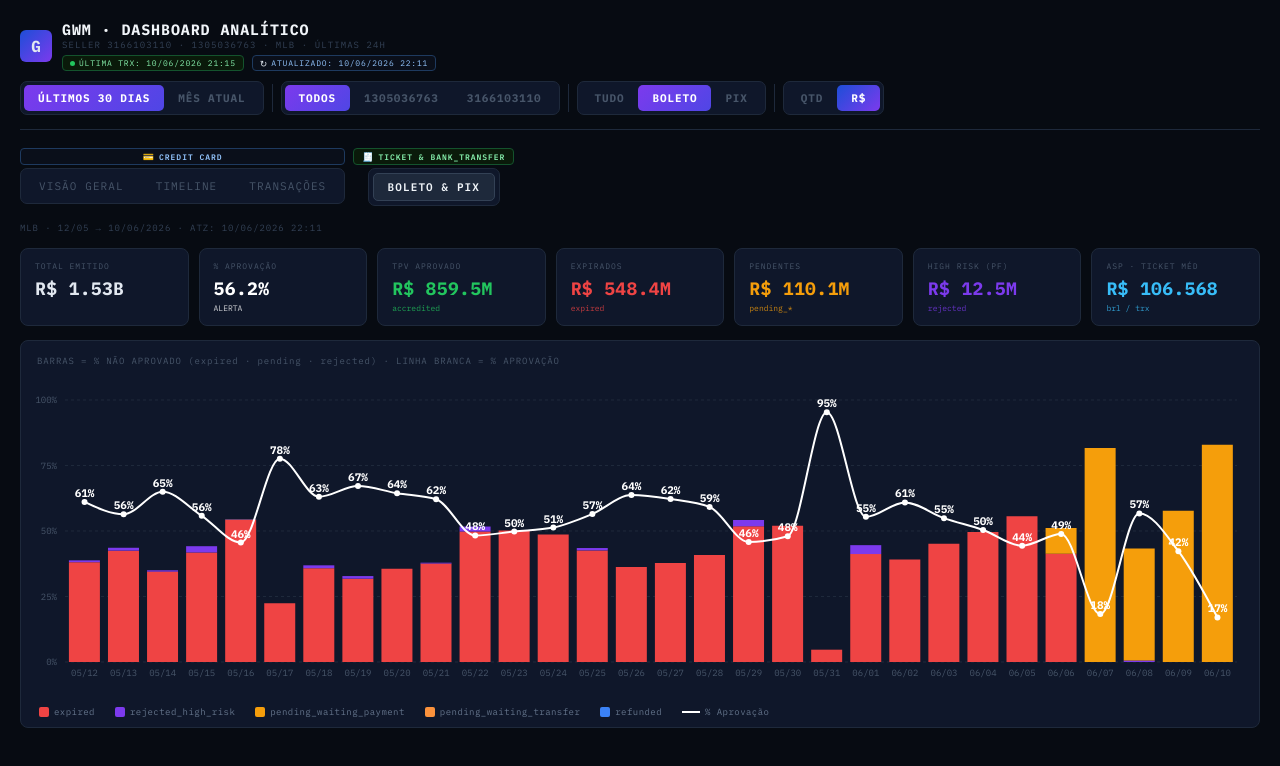
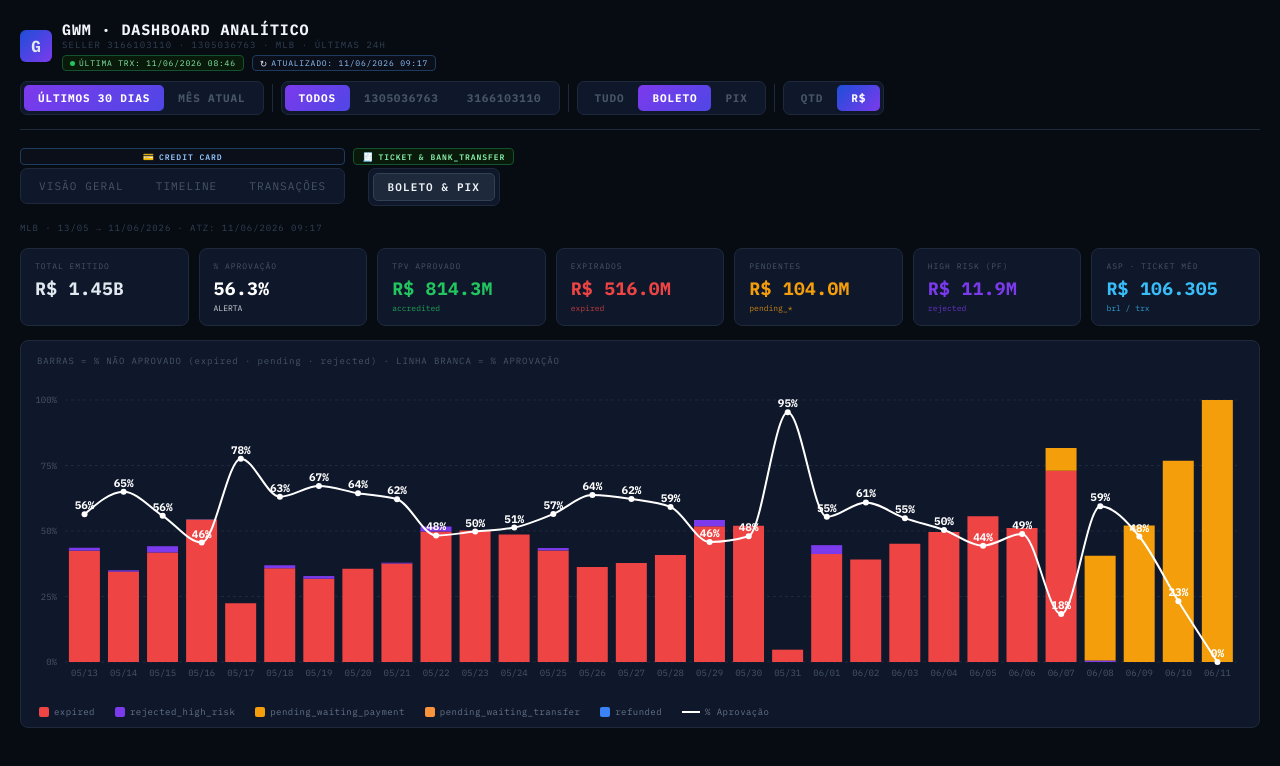
Before and after one commit to lucasmartinelli-code/gwm-dashboard, a React (Create React App) app: page / in a window 1280 px wide. Shown: the top 766 px of the page. Built offline with nearby package versions, Linux system fonts and the light colour scheme.

Commit message:
data: auto-update NRT 2026-06-11 09:16

```diff
--- a/src/GWMBoletoPixData.js
+++ b/src/GWMBoletoPixData.js
@@ -1,23 +1,9 @@
 // Gerado automaticamente — não editar manualmente
 // Fonte: BT_MP_PAY_PAYMENTS_NRT | MLB | não-cartão | sellers GWM
 // Período: últimos 30 dias
-export const BP_UPDATED = "10/06/2026 22:11";
+export const BP_UPDATED = "11/06/2026 09:17";
 
 export const RAW_BP = [
-  {f:"2026-05-12",s:"1305036763",m:"account_money",si:"approved",d:"accredited",q:1,b:28443},
-  {f:"2026-05-12",s:"1305036763",m:"bolbradesco",si:"approved",d:"accredited",q:289,b:31476477},
-  {f:"2026-05-12",s:"1305036763",m:"bolbradesco",si:"cancelled",d:"expired",q:152,b:21156568},
-  {f:"2026-05-12",s:"1305036763",m:"bolbradesco",si:"refunded",d:"refunded",q:1,b:9000},
-  {f:"2026-05-12",s:"1305036763",m:"bolbradesco",si:"rejected",d:"rejected_high_risk",q:4,b:637800},
-  {f:"2026-05-12",s:"1305036763",m:"pix",si:"approved",d:"accredited",q:137,b:6064523},
-  {f:"2026-05-12",s:"1305036763",m:"pix",si:"cancelled",d:"expired",q:104,b:5028239},
-  {f:"2026-05-12",s:"1305036763",m:"pix",si:"refunded",d:"refunded",q:7,b:63000},
-  {f:"2026-05-12",s:"3166103110",m:"bolbradesco",si:"approved",d:"accredited",q:244,b:22191944},
-  {f:"2026-05-12",s:"3166103110",m:"bolbradesco",si:"cancelled",d:"expired",q:109,b:12319034},
-  {f:"2026-05-12",s:"3166103110",m:"pix",si:"approved",d:"accredited",q:87,b:3485415},
-  {f:"2026-05-12",s:"3166103110",m:"pix",si:"cancelled",d:"expired",q:32,b:2477059},
-  {f:"2026-05-12",s:"3166103110",m:"pix",si:"refunded",d:"refunded",q:8,b:72000},
-  {f:"2026-05-12",s:"3166103110",m:"pix",si:"rejected",d:"rejected_high_risk",q:1,b:302680},
   {f:"2026-05-13",s:"1305036763",m:"bolbradesco",si:"approved",d:"accredited",q:256,b:25202893},
   {f:"2026-05-13",s:"1305036763",m:"bolbradesco",si:"cancelled",d:"expired",q:163,b:18363759},
   {f:"2026-05-13",s:"1305036763",m:"bolbradesco",si:"rejected",d:"rejected_high_risk",q:10,b:753964},
@@ -268,42 +254,48 @@ export const RAW_BP = [
   {f:"2026-06-06",s:"1305036763",m:"pix",si:"approved",d:"accredited",q:69,b:1084886},
   {f:"2026-06-06",s:"1305036763",m:"pix",si:"cancelled",d:"expired",q:16,b:391591},
   {f:"2026-06-06",s:"3166103110",m:"bolbradesco",si:"approved",d:"accredited",q:9,b:371000},
-  {f:"2026-06-06",s:"3166103110",m:"bolbradesco",si:"pending",d:"pending_waiting_payment",q:6,b:594333},
+  {f:"2026-06-06",s:"3166103110",m:"bolbradesco",si:"cancelled",d:"expired",q:6,b:594333},
   {f:"2026-06-06",s:"3166103110",m:"pix",si:"approved",d:"accredited",q:9,b:268545},
   {f:"2026-06-06",s:"3166103110",m:"pix",si:"cancelled",d:"expired",q:2,b:98930},
   {f:"2026-06-07",s:"1305036763",m:"bolbradesco",si:"approved",d:"accredited",q:3,b:113700},
-  {f:"2026-06-07",s:"1305036763",m:"bolbradesco",si:"pending",d:"pending_waiting_payment",q:5,b:453000},
+  {f:"2026-06-07",s:"1305036763",m:"bolbradesco",si:"cancelled",d:"expired",q:5,b:453000},
   {f:"2026-06-07",s:"1305036763",m:"pix",si:"approved",d:"accredited",q:1,b:9000},
   {f:"2026-06-07",s:"1305036763",m:"pix",si:"cancelled",d:"expired",q:6,b:54000},
   {f:"2026-06-07",s:"3166103110",m:"bolbradesco",si:"pending",d:"pending_waiting_payment",q:1,b:54000},
   {f:"2026-06-07",s:"3166103110",m:"pix",si:"cancelled",d:"expired",q:1,b:9000},
-  {f:"2026-06-08",s:"1305036763",m:"bolbradesco",si:"approved",d:"accredited",q:342,b:34586423},
-  {f:"2026-06-08",s:"1305036763",m:"bolbradesco",si:"pending",d:"pending_waiting_payment",q:193,b:25055384},
+  {f:"2026-06-08",s:"1305036763",m:"bolbradesco",si:"approved",d:"accredited",q:347,b:36163738},
+  {f:"2026-06-08",s:"1305036763",m:"bolbradesco",si:"pending",d:"pending_waiting_payment",q:188,b:23478069},
   {f:"2026-06-08",s:"1305036763",m:"bolbradesco",si:"rejected",d:"rejected_high_risk",q:5,b:442905},
   {f:"2026-06-08",s:"1305036763",m:"pix",si:"approved",d:"accredited",q:184,b:7549378},
   {f:"2026-06-08",s:"1305036763",m:"pix",si:"cancelled",d:"expired",q:77,b:4536878},
   {f:"2026-06-08",s:"1305036763",m:"pix",si:"rejected",d:"rejected_high_risk",q:1,b:113300},
-  {f:"2026-06-08",s:"3166103110",m:"bolbradesco",si:"approved",d:"accredited",q:56,b:6465059},
-  {f:"2026-06-08",s:"3166103110",m:"bolbradesco",si:"pending",d:"pending_waiting_payment",q:47,b:5843357},
+  {f:"2026-06-08",s:"3166103110",m:"bolbradesco",si:"approved",d:"accredited",q:58,b:6863979},
+  {f:"2026-06-08",s:"3166103110",m:"bolbradesco",si:"pending",d:"pending_waiting_payment",q:45,b:5444437},
   {f:"2026-06-08",s:"3166103110",m:"pix",si:"approved",d:"accredited",q:25,b:1767179},
   {f:"2026-06-08",s:"3166103110",m:"pix",si:"cancelled",d:"expired",q:12,b:948892},
-  {f:"2026-06-09",s:"1305036763",m:"bolbradesco",si:"approved",d:"accredited",q:231,b:21432245},
-  {f:"2026-06-09",s:"1305036763",m:"bolbradesco",si:"pending",d:"pending_waiting_payment",q:262,b:26678835},
+  {f:"2026-06-09",s:"1305036763",m:"bolbradesco",si:"approved",d:"accredited",q:242,b:24097511},
+  {f:"2026-06-09",s:"1305036763",m:"bolbradesco",si:"pending",d:"pending_waiting_payment",q:251,b:24013568},
   {f:"2026-06-09",s:"1305036763",m:"pix",si:"approved",d:"accredited",q:189,b:7393935},
-  {f:"2026-06-09",s:"1305036763",m:"pix",si:"cancelled",d:"expired",q:61,b:5596969},
-  {f:"2026-06-09",s:"1305036763",m:"pix",si:"pending",d:"pending_waiting_transfer",q:2,b:18000},
-  {f:"2026-06-09",s:"3166103110",m:"bolbradesco",si:"approved",d:"accredited",q:42,b:2806012},
-  {f:"2026-06-09",s:"3166103110",m:"bolbradesco",si:"pending",d:"pending_waiting_payment",q:69,b:6392509},
+  {f:"2026-06-09",s:"1305036763",m:"pix",si:"cancelled",d:"expired",q:63,b:5614969},
+  {f:"2026-06-09",s:"3166103110",m:"bolbradesco",si:"approved",d:"accredited",q:44,b:3364252},
+  {f:"2026-06-09",s:"3166103110",m:"bolbradesco",si:"pending",d:"pending_waiting_payment",q:67,b:5834269},
   {f:"2026-06-09",s:"3166103110",m:"pix",si:"approved",d:"accredited",q:44,b:2380670},
   {f:"2026-06-09",s:"3166103110",m:"pix",si:"cancelled",d:"expired",q:22,b:2175760},
-  {f:"2026-06-10",s:"1305036763",m:"bolbradesco",si:"approved",d:"accredited",q:110,b:8074707},
-  {f:"2026-06-10",s:"1305036763",m:"bolbradesco",si:"pending",d:"pending_waiting_payment",q:328,b:33741094},
+  {f:"2026-06-10",s:"1305036763",m:"bolbradesco",si:"approved",d:"accredited",q:117,b:9575112},
+  {f:"2026-06-10",s:"1305036763",m:"bolbradesco",si:"pending",d:"pending_waiting_payment",q:322,b:32249689},
   {f:"2026-06-10",s:"1305036763",m:"bolbradesco",si:"rejected",d:"rejected_high_risk",q:1,b:9000},
-  {f:"2026-06-10",s:"1305036763",m:"pix",si:"approved",d:"accredited",q:214,b:7449297},
-  {f:"2026-06-10",s:"1305036763",m:"pix",si:"pending",d:"pending_waiting_transfer",q:106,b:5731797},
+  {f:"2026-06-10",s:"1305036763",m:"pix",si:"approved",d:"accredited",q:221,b:7512297},
+  {f:"2026-06-10",s:"1305036763",m:"pix",si:"cancelled",d:"expired",q:6,b:371500},
+  {f:"2026-06-10",s:"1305036763",m:"pix",si:"pending",d:"pending_waiting_transfer",q:96,b:5324297},
   {f:"2026-06-10",s:"1305036763",m:"pix",si:"rejected",d:"rejected_high_risk",q:2,b:18000},
-  {f:"2026-06-10",s:"3166103110",m:"bolbradesco",si:"approved",d:"accredited",q:22,b:1179402},
-  {f:"2026-06-10",s:"3166103110",m:"bolbradesco",si:"pending",d:"pending_waiting_payment",q:81,b:11304651},
+  {f:"2026-06-10",s:"3166103110",m:"bolbradesco",si:"approved",d:"accredited",q:29,b:3006095},
+  {f:"2026-06-10",s:"3166103110",m:"bolbradesco",si:"pending",d:"pending_waiting_payment",q:74,b:9477958},
   {f:"2026-06-10",s:"3166103110",m:"pix",si:"approved",d:"accredited",q:40,b:1250027},
-  {f:"2026-06-10",s:"3166103110",m:"pix",si:"pending",d:"pending_waiting_transfer",q:11,b:572060}
+  {f:"2026-06-10",s:"3166103110",m:"pix",si:"cancelled",d:"expired",q:1,b:9000},
+  {f:"2026-06-10",s:"3166103110",m:"pix",si:"pending",d:"pending_waiting_transfer",q:10,b:563060},
+  {f:"2026-06-11",s:"1305036763",m:"bolbradesco",si:"pending",d:"pending_waiting_payment",q:30,b:2985534},
+  {f:"2026-06-11",s:"1305036763",m:"pix",si:"approved",d:"accredited",q:4,b:106400},
+  {f:"2026-06-11",s:"1305036763",m:"pix",si:"pending",d:"pending_waiting_transfer",q:16,b:889200},
+  {f:"2026-06-11",s:"3166103110",m:"bolbradesco",si:"pending",d:"pending_waiting_payment",q:10,b:438672},
+  {f:"2026-06-11",s:"3166103110",m:"pix",si:"approved",d:"accredited",q:3,b:44025}
 ];
--- a/src/GWMDashboard.jsx
+++ b/src/GWMDashboard.jsx
@@ -3,6 +3,31 @@ import { BarChart, Bar, XAxis, YAxis, Tooltip, ResponsiveContainer, Cell, PieCha
 import { RAW_BP, BP_UPDATED } from "./GWMBoletoPixData";
 
 const RAW = [
+  { id:"162778896543", payerId:"1825918421", collectorId:"3166103110", date:"11/06/2026 08:46", status:"approved", detail:"accredited", amount:35, method:"master", op:"regular_payment" },
+  { id:"163583604730", payerId:"1662418044", collectorId:"3166103110", date:"11/06/2026 08:31", status:"approved", detail:"accredited", amount:35, method:"master", op:"regular_payment" },
+  { id:"163582373196", payerId:"1857752651", collectorId:"3166103110", date:"11/06/2026 08:25", status:"approved", detail:"accredited", amount:56, method:"master", op:"regular_payment" },
+  { id:"162774861673", payerId:"1595619938", collectorId:"3166103110", date:"11/06/2026 08:19", status:"approved", detail:"accredited", amount:35, method:"visa", op:"regular_payment" },
+  { id:"163582202442", payerId:"1226334377", collectorId:"3166103110", date:"11/06/2026 08:10", status:"approved", detail:"accredited", amount:350, method:"master", op:"regular_payment" },
+  { id:"163580249488", payerId:"1730806985", collectorId:"3166103110", date:"11/06/2026 08:05", status:"approved", detail:"accredited", amount:350, method:"visa", op:"regular_payment" },
+  { id:"163581696300", payerId:"1769857865", collectorId:"3166103110", date:"11/06/2026 08:03", status:"approved", detail:"accredited", amount:35, method:"visa", op:"regular_payment" },
+  { id:"163579671836", payerId:"1828906708", collectorId:"3166103110", date:"11/06/2026 08:03", status:"approved", detail:"accredited", amount:35, method:"master", op:"regular_payment" },
+  { id:"163579749298", payerId:"1621377477", collectorId:"3166103110", date:"11/06/2026 07:57", status:"approved", detail:"accredited", amount:35, method:"visa", op:"regular_payment" },
+  { id:"162772811619", payerId:"1453377750", collectorId:"3166103110", date:"11/06/2026 07:57", status:"approved", detail:"accredited", amount:35, method:"visa", op:"regular_payment" },
+  { id:"162774516137", payerId:"2333679069", collectorId:"3166103110", date:"11/06/2026 07:51", status:"approved", detail:"accredited", amount:350, method:"master", op:"regular_payment" },
+  { id:"162772876275", payerId:"1514080415", collectorId:"3166103110", date:"11/06/2026 07:32", status:"approved", detail:"accredited", amount:35, method:"visa", op:"regular_payment" },
+  { id:"163576862960", payerId:"1937174625", collectorId:"3166103110", date:"11/06/2026 07:14", status:"approved", detail:"accredited", amount:35, method:"visa", op:"regular_payment" },
+  { id:"163576504776", payerId:"1494062570", collectorId:"3166103110", date:"11/06/2026 07:04", status:"approved", detail:"accredited", amount:35, method:"master", op:"regular_payment" },
+  { id:"163572760404", payerId:"2207709645", collectorId:"3166103110", date:"11/06/2026 05:33", status:"approved", detail:"accredited", amount:56, method:"master", op:"regular_payment" },
+  { id:"162754809787", payerId:"1620020586", collectorId:"3166103110", date:"11/06/2026 01:12", status:"approved", detail:"accredited", amount:350, method:"visa", op:"regular_payment" },
+  { id:"163558329150", payerId:"2169643241", collectorId:"3166103110", date:"11/06/2026 00:03", status:"approved", detail:"accredited", amount:350, method:"master", op:"regular_payment" },
+  { id:"163558116140", payerId:"1622218196", collectorId:"3166103110", date:"10/06/2026 23:35", status:"approved", detail:"accredited", amount:56, method:"master", op:"regular_payment" },
+  { id:"162749267597", payerId:"1551369841", collectorId:"3166103110", date:"10/06/2026 23:32", status:"approved", detail:"accredited", amount:35, method:"visa", op:"regular_payment" },
+  { id:"162751290397", payerId:"1651008339", collectorId:"3166103110", date:"10/06/2026 23:29", status:"approved", detail:"accredited", amount:35, method:"visa", op:"regular_payment" },
+  { id:"162751236407", payerId:"1696476470", collectorId:"3166103110", date:"10/06/2026 23:28", status:"rejected", detail:"cc_rejected_high_risk", amount:350, method:"master", op:"regular_payment" },
+  { id:"163554466912", payerId:"1599933515", collectorId:"3166103110", date:"10/06/2026 23:07", status:"approved", detail:"accredited", amount:56, method:"master", op:"regular_payment" },
+  { id:"163554754516", payerId:"1616575676", collectorId:"3166103110", date:"10/06/2026 23:07", status:"approved", detail:"accredited", amount:56, method:"master", op:"regular_payment" },
+  { id:"163550290038", payerId:"1588315544", collectorId:"3166103110", date:"10/06/2026 22:33", status:"approved", detail:"accredited", amount:56, method:"master", op:"regular_payment" },
+  { id:"163546714196", payerId:"1505503802", collectorId:"3166103110", date:"10/06/2026 21:48", status:"approved", detail:"accredited", amount:56, method:"master", op:"regular_payment" },
   { id:"163540257262", payerId:"1464637777", collectorId:"3166103110", date:"10/06/2026 21:15", status:"approved", detail:"accredited", amount:35, method:"visa", op:"regular_payment" },
   { id:"162735750281", payerId:"1911628253", collectorId:"3166103110", date:"10/06/2026 21:12", status:"approved", detail:"accredited", amount:35, method:"visa", op:"regular_payment" },
   { id:"163537377832", payerId:"1741407970", collectorId:"3166103110", date:"10/06/2026 21:02", status:"approved", detail:"accredited", amount:56, method:"master", op:"regular_payment" },
@@ -413,66 +438,11 @@ const RAW = [
   { id:"162612816356", payerId:"1581083862", collectorId:"3166103110", date:"05/06/2026 08:37", status:"approved", detail:"accredited", amount:350, method:"visa", op:"regular_payment" },
   { id:"162609434070", payerId:"1581083862", collectorId:"3166103110", date:"05/06/2026 08:36", status:"rejected", detail:"cc_rejected_bad_filled_date", amount:350, method:"visa", op:"regular_payment" },
   { id:"162601826452", payerId:"1453849672", collectorId:"3166103110", date:"05/06/2026 06:43", status:"approved", detail:"accredited", amount:35, method:"master", op:"regular_payment" },
-  { id:"161789902623", payerId:"1553768003", collectorId:"3166103110", date:"05/06/2026 01:14", status:"approved", detail:"accredited", amount:56, method:"master", op:"regular_payment" },
-  { id:"161783617605", payerId:"1432828768", collectorId:"3166103110", date:"04/06/2026 23:54", status:"approved", detail:"accredited", amount:35, method:"master", op:"regular_payment" },
-  { id:"162577889404", payerId:"3170792492", collectorId:"3166103110", date:"04/06/2026 23:06", status:"approved", detail:"accredited", amount:35, method:"master", op:"regular_payment" },
-  { id:"161773398565", payerId:"1622477761", collectorId:"3166103110", date:"04/06/2026 21:52", status:"approved", detail:"accredited", amount:35, method:"master", op:"regular_payment" },
-  { id:"161754865943", payerId:"1911048956", collectorId:"3166103110", date:"04/06/2026 20:03", status:"approved", detail:"accredited", amount:35, method:"master", op:"regular_payment" },
-  { id:"162550842548", payerId:"2122345309", collectorId:"3166103110", date:"04/06/2026 19:35", status:"approved", detail:"accredited", amount:35, method:"visa", op:"regular_payment" },
-  { id:"162548295666", payerId:"2122345309", collectorId:"3166103110", date:"04/06/2026 19:33", status:"rejected", detail:"cc_rejected_bad_filled_security_code", amount:35, method:"visa", op:"regular_payment" },
-  { id:"162548938854", payerId:"1537284398", collectorId:"3166103110", date:"04/06/2026 19:28", status:"approved", detail:"accredited", amount:35, method:"master", op:"regular_payment" },
-  { id:"161740333029", payerId:"1568038156", collectorId:"3166103110", date:"04/06/2026 18:28", status:"approved", detail:"accredited", amount:35, method:"master", op:"regular_payment" },
-  { id:"162532134874", payerId:"1909242051", collectorId:"3166103110", date:"04/06/2026 17:51", status:"approved", detail:"accredited", amount:56, method:"visa", op:"regular_payment" },
-  { id:"161730075137", payerId:"1605537117", collectorId:"3166103110", date:"04/06/2026 17:27", status:"approved", detail:"accredited", amount:56, method:"master", op:"regular_payment" },
-  { id:"161724969607", payerId:"2026468684", collectorId:"3166103110", date:"04/06/2026 16:59", status:"approved", detail:"accredited", amount:35, method:"master", op:"regular_payment" },
-  { id:"162518561852", payerId:"1339939893", collectorId:"3166103110", date:"04/06/2026 16:30", status:"approved", detail:"accredited", amount:56, method:"master", op:"regular_payment" },
-  { id:"162519397260", payerId:"1807798853", collectorId:"3166103110", date:"04/06/2026 16:30", status:"approved", detail:"accredited", amount:35, method:"visa", op:"regular_payment" },
-  { id:"162519313176", payerId:"1339939893", collectorId:"3166103110", date:"04/06/2026 16:28", status:"rejected", detail:"cc_rejected_bad_filled_security_code", amount:56, method:"master", op:"regular_payment" },
-  { id:"162519397014", payerId:"1339939893", collectorId:"3166103110", date:"04/06/2026 16:26", status:"rejected", detail:"cc_rejected_bad_filled_card_number", amount:56, method:"master", op:"regular_payment" },
-  { id:"162518193624", payerId:"1339939893", collectorId:"3166103110", date:"04/06/2026 16:25", status:"rejected", detail:"cc_rejected_bad_filled_card_number", amount:56, method:"master", op:"regular_payment" },
-  { id:"161718135921", payerId:"2412051989", collectorId:"3166103110", date:"04/06/2026 16:13", status:"approved", detail:"accredited", amount:35, method:"master", op:"regular_payment" },
-  { id:"161718307671", payerId:"2412051989", collectorId:"3166103110", date:"04/06/2026 16:10", status:"rejected", detail:"cc_rejected_bad_filled_card_number", amount:35, method:"master", op:"regular_payment" },
-  { id:"161719388797", payerId:"2412051989", collectorId:"3166103110", date:"04/06/2026 16:09", status:"rejected", detail:"cc_rejected_bad_filled_security_code", amount:35, method:"master", op:"regular_payment" },
-  { id:"161716698061", payerId:"1578675173", collectorId:"3166103110", date:"04/06/2026 16:03", status:"approved", detail:"accredited", amount:56, method:"master", op:"regular_payment" },
-  { id:"162512659964", payerId:"1623077771", collectorId:"3166103110", date:"04/06/2026 15:47", status:"approved", detail:"accredited", amount:35, method:"visa", op:"regular_payment" },
-  { id:"162511200088", payerId:"1657522491", collectorId:"3166103110", date:"04/06/2026 15:39", status:"approved", detail:"accredited", amount:56, method:"visa", op:"regular_payment" },
-  { id:"162511347400", payerId:"1548723731", collectorId:"3166103110", date:"04/06/2026 15:31", status:"approved", detail:"accredited", amount:35, method:"visa", op:"regular_payment" },
-  { id:"161711746007", payerId:"1645493733", collectorId:"3166103110", date:"04/06/2026 15:25", status:"approved", detail:"accredited", amount:350, method:"master", op:"regular_payment" },
-  { id:"162512420168", payerId:"1997670660", collectorId:"3166103110", date:"04/06/2026 15:24", status:"rejected", detail:"cc_rejected_high_risk", amount:56, method:"master", op:"regular_payment" },
-  { id:"162507801428", payerId:"1239124758", collectorId:"3166103110", date:"04/06/2026 15:04", status:"approved", detail:"accredited", amount:350, method:"master", op:"regular_payment" },
-  { id:"161698422765", payerId:"1555482201", collectorId:"3166103110", date:"04/06/2026 13:35", status:"approved", detail:"accredited", amount:350, method:"visa", op:"regular_payment" },
-  { id:"162495198768", payerId:"1445717801", collectorId:"3166103110", date:"04/06/2026 13:28", status:"approved", detail:"accredited", amount:35, method:"visa", op:"regular_payment" },
-  { id:"162493181434", payerId:"1170197711", collectorId:"3166103110", date:"04/06/2026 13:22", status:"approved", detail:"accredited", amount:350, method:"master", op:"regular_payment" },
-  { id:"161692027197", payerId:"1662277641", collectorId:"3166103110", date:"04/06/2026 13:00", status:"approved", detail:"accredited", amount:35, method:"visa", op:"regular_payment" },
-  { id:"161692396635", payerId:"2247554347", collectorId:"3166103110", date:"04/06/2026 12:57", status:"approved", detail:"accredited", amount:35, method:"visa", op:"regular_payment" },
-  { id:"162486605572", payerId:"1646389532", collectorId:"3166103110", date:"04/06/2026 12:46", status:"approved", detail:"accredited", amount:35, method:"visa", op:"regular_payment" },
-  { id:"162485421708", payerId:"1642025843", collectorId:"3166103110", date:"04/06/2026 12:42", status:"approved", detail:"accredited", amount:350, method:"master", op:"regular_payment" },
-  { id:"161684495733", payerId:"1649261222", collectorId:"3166103110", date:"04/06/2026 12:27", status:"approved", detail:"accredited", amount:350, method:"visa", op:"regular_payment" },
-  { id:"161683387133", payerId:"1762430666", collectorId:"3166103110", date:"04/06/2026 12:14", status:"approved", detail:"accredited", amount:56, method:"visa", op:"regular_payment" },
-  { id:"161675356349", payerId:"1532913437", collectorId:"3166103110", date:"04/06/2026 11:18", status:"approved", detail:"accredited", amount:35, method:"master", op:"regular_payment" },
-  { id:"162470640232", payerId:"1534549929", collectorId:"3166103110", date:"04/06/2026 11:01", status:"approved", detail:"accredited", amount:56, method:"master", op:"regular_payment" },
-  { id:"161668829843", payerId:"1564622244", collectorId:"3166103110", date:"04/06/2026 10:54", status:"approved", detail:"accredited", amount:35, method:"visa", op:"regular_payment" },
-  { id:"161668487575", payerId:"1561913850", collectorId:"3166103110", date:"04/06/2026 10:47", status:"approved", detail:"accredited", amount:350, method:"visa", op:"regular_payment" },
-  { id:"161669022633", payerId:"1790219400", collectorId:"3166103110", date:"04/06/2026 10:41", status:"approved", detail:"accredited", amount:56, method:"master", op:"regular_payment" },
-  { id:"162463224518", payerId:"1732825471", collectorId:"3166103110", date:"04/06/2026 10:16", status:"approved", detail:"accredited", amount:56, method:"master", op:"regular_payment" },
-  { id:"162463032510", payerId:"1507411628", collectorId:"3166103110", date:"04/06/2026 10:15", status:"approved", detail:"accredited", amount:56, method:"master", op:"regular_payment" },
-  { id:"161662367879", payerId:"1644055510", collectorId:"3166103110", date:"04/06/2026 10:07", status:"approved", detail:"accredited", amount:35, method:"visa", op:"regular_payment" },
-  { id:"161662740701", payerId:"2096541682", collectorId:"3166103110", date:"04/06/2026 09:57", status:"approved", detail:"accredited", amount:350, method:"master", op:"regular_payment" },
-  { id:"161656353057", payerId:"1540031354", collectorId:"3166103110", date:"04/06/2026 09:08", status:"approved", detail:"accredited", amount:35, method:"master", op:"regular_payment" },
-  { id:"162450979032", payerId:"1702468967", collectorId:"3166103110", date:"04/06/2026 08:39", status:"approved", detail:"accredited", amount:350, method:"master", op:"regular_payment" },
-  { id:"162450934806", payerId:"1702468967", collectorId:"3166103110", date:"04/06/2026 08:35", status:"rejected", detail:"cc_rejected_insufficient_amount", amount:350, method:"visa", op:"regular_payment" },
-  { id:"162450978110", payerId:"1724348011", collectorId:"3166103110", date:"04/06/2026 08:24", status:"approved", detail:"accredited", amount:350, method:"master", op:"regular_payment" },
-  { id:"161650685311", payerId:"1655279261", collectorId:"3166103110", date:"04/06/2026 08:08", status:"approved", detail:"accredited", amount:350, method:"visa", op:"regular_payment" },
-  { id:"161649911927", payerId:"1796650109", collectorId:"3166103110", date:"04/06/2026 08:07", status:"approved", detail:"accredited", amount:35, method:"visa", op:"regular_payment" },
-  { id:"161650674881", payerId:"1724007774", collectorId:"3166103110", date:"04/06/2026 08:01", status:"approved", detail:"accredited", amount:56, method:"visa", op:"regular_payment" },
-  { id:"161645504041", payerId:"1606967658", collectorId:"3166103110", date:"04/06/2026 07:09", status:"approved", detail:"accredited", amount:350, method:"master", op:"regular_payment" },
-  { id:"161645328725", payerId:"1672590617", collectorId:"3166103110", date:"04/06/2026 06:34", status:"approved", detail:"accredited", amount:350, method:"visa", op:"regular_payment" },
-  { id:"162439169380", payerId:"1737995451", collectorId:"3166103110", date:"04/06/2026 06:00", status:"approved", detail:"accredited", amount:35, method:"visa", op:"regular_payment" },
-  { id:"162439140290", payerId:"3448567311", collectorId:"3166103110", date:"04/06/2026 05:12", status:"approved", detail:"accredited", amount:35, method:"master", op:"regular_payment" }
+  { id:"161789902623", payerId:"1553768003", collectorId:"3166103110", date:"05/06/2026 01:14", status:"approved", detail:"accredited", amount:56, method:"master", op:"regular_payment" }
 ];
 
 const COLLECTOR_ID = "3166103110";
-const LAST_UPDATED = "10/06/2026 22:11";
+const LAST_UPDATED = "11/06/2026 09:17";
 const LAST_TRX     = RAW.length > 0 ? RAW[0].date : "-";
 const METHOD_COLORS = { master:"#3b82f6", visa:"#a855f7", amex:"#10b981" };
 const STATUS_COLORS = { approved:"#22c55e", rejected:"#ef4444", refunded:"#f59e0b" };
```
